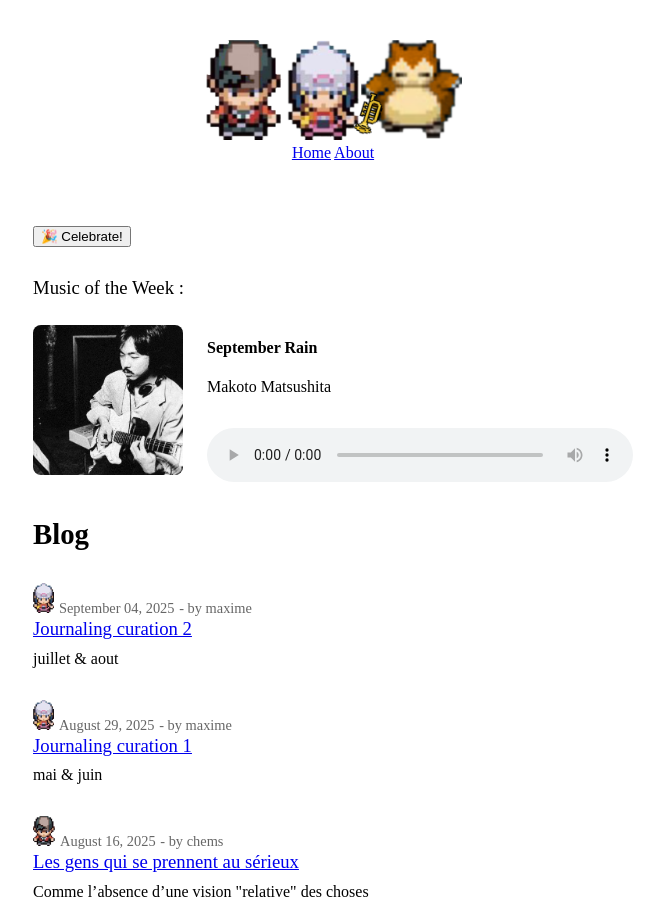
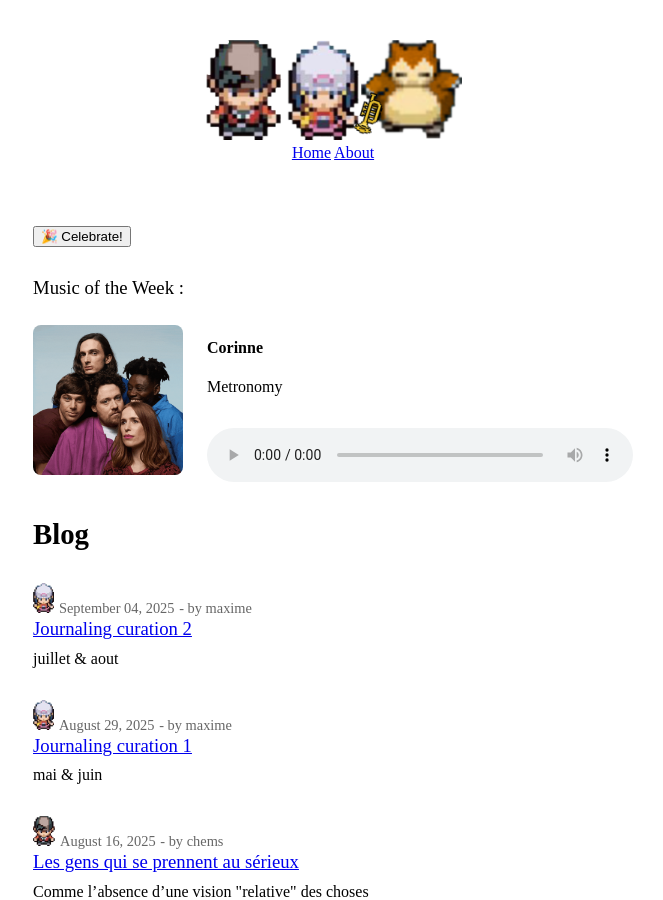
Before and after one commit to 3imaginaryboys3/3imaginaryboys3.github.io, a Jekyll site: the page built from index.markdown, in a window 1280 px wide and 900 px high. Shown: the whole window, without its empty margins (307-970 px from the left). Built offline with Jekyll 4.4.1, drawn with Linux system fonts in a browser that asks for light colours; nearby versions of some CDN libraries; some web fonts are replaced.

Commit message:
Update music.yml

```diff
--- a/_data/music.yml
+++ b/_data/music.yml
@@ -1,5 +1,5 @@
-- title: "September Rain"
-  artist: "Makoto Matsushita"
+- title: "Corinne"
+  artist: "Metronomy"
   ref : #
-  cover: "assets/img/Makoto.jpg"
-  audio: " assets/audio/September Rain (2020 Remastered).mp3 "
+  cover: "assets/img/metronomy.gif"
+  audio: " assets/audio/Corinne.mp3 "
```
